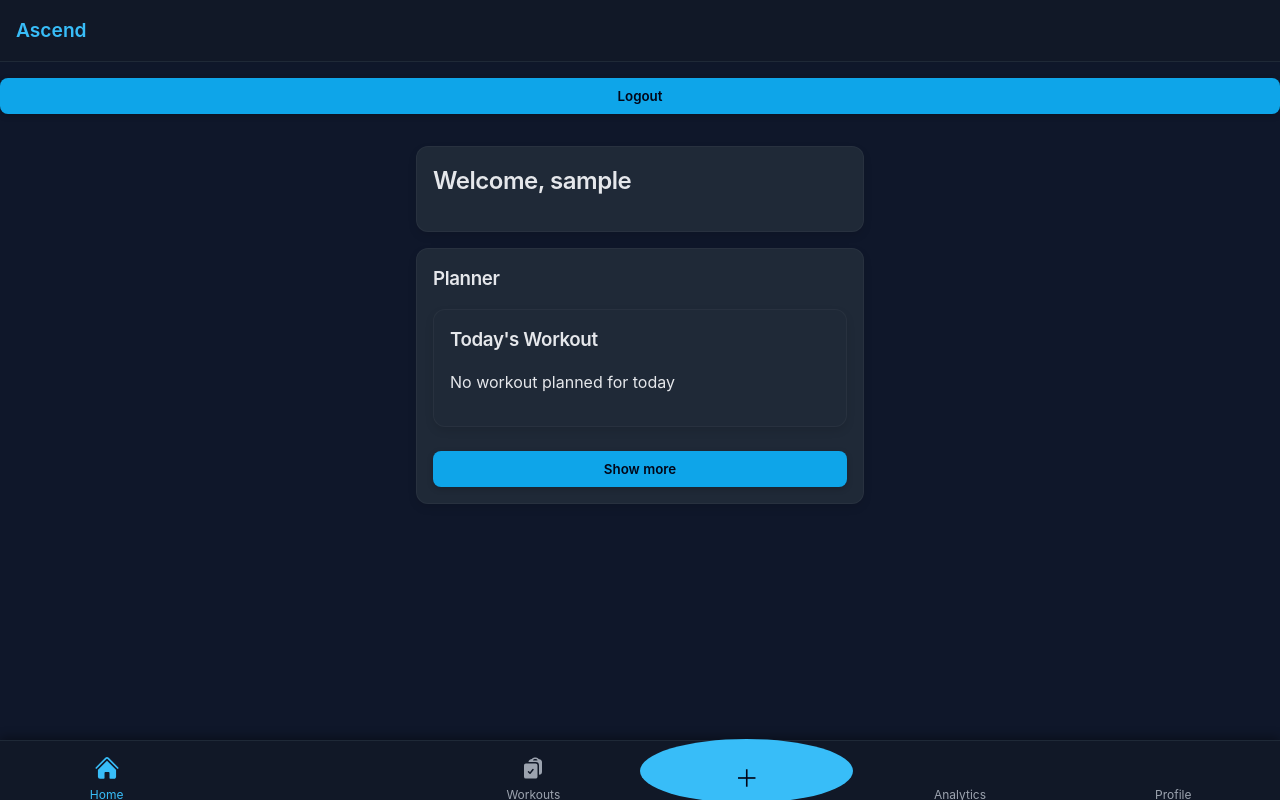
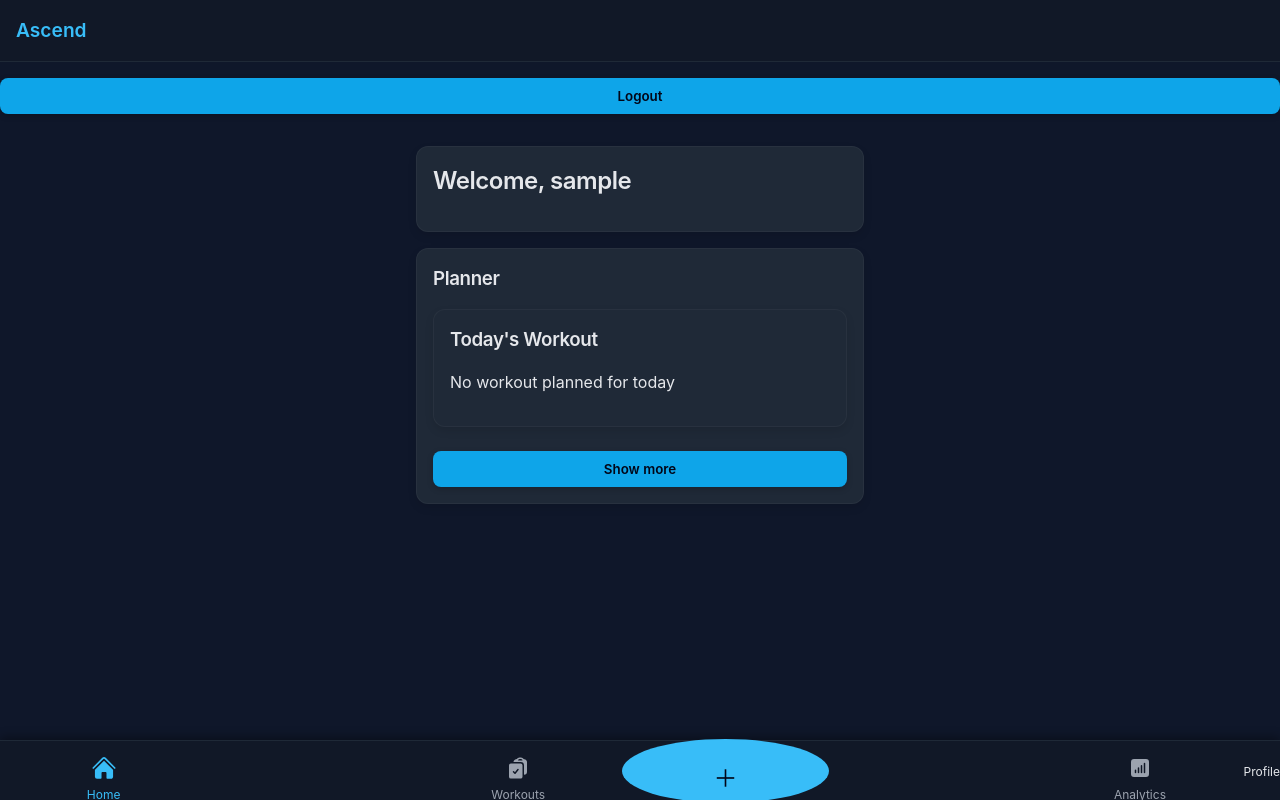
Before and after one commit to lucaswood082-dot/AscendTracker, a website: page public/dashboard.html in a window 1280 px wide. Drawn offline with Linux system fonts and the light colour scheme; sample sign-in values are in the browser's storage.

Commit message:
Fix clear modal + DOM structure

```diff
--- a/public/dashboard.html
+++ b/public/dashboard.html
@@ -120,12 +120,17 @@
   <button data-page="analytics" onclick="location.href='analytics.html'" style="background: none; border: none; display: flex; flex-direction: column; align-items: center; justify-content: center; color: #9ca3af;">
     <span class="icon">
       <!-- SVG for Analytics here -->
-    </span>
-    <span class="label" style="font-size: 0.75rem; margin-top: 2px;">Analytics</span>
-  </button>
+  <!-- Analytics -->
+<button data-page="analytics" onclick="location.href='analytics.html'" style="background: none; border: none; display: flex; flex-direction: column; align-items: center; justify-content: center; color: #9ca3af;">
+  <span class="icon">
+    <!-- New Analytics SVG -->
+    <svg xmlns="http://www.w3.org/2000/svg" viewBox="0 0 24 24" fill="currentColor" width="24" height="24">
+      <path fill-rule="evenodd" d="M3 6a3 3 0 0 1 3-3h12a3 3 0 0 1 3 3v12a3 3 0 0 1-3 3H6a3 3 0 0 1-3-3V6Zm4.5 7.5a.75.75 0 0 1 .75.75v2.25a.75.75 0 0 1-1.5 0v-2.25a.75.75 0 0 1 .75-.75Zm3.75-1.5a.75.75 0 0 0-1.5 0v4.5a.75.75 0 0 0 1.5 0V12Zm2.25-3a.75.75 0 0 1 .75.75v6.75a.75.75 0 0 1-1.5 0V9.75A.75.75 0 0 1 13.5 9Zm3.75-1.5a.75.75 0 0 0-1.5 0v9a.75.75 0 0 0 1.5 0v-9Z" clip-rule="evenodd" />
+    </svg>
+  </span>
+  <span class="label" style="font-size: 0.75rem; margin-top: 2px;">Analytics</span>
+</button>
 
-  <button data-page="profile" disabled style="background: none; border: none; display: flex; flex-direction: column; align-items: center; justify-content: center; color: #9ca3af;">
-    <span class="icon">
       <!-- SVG for Profile here -->
     </span>
     <span class="label" style="font-size: 0.75rem; margin-top: 2px;">Profile</span>
```
